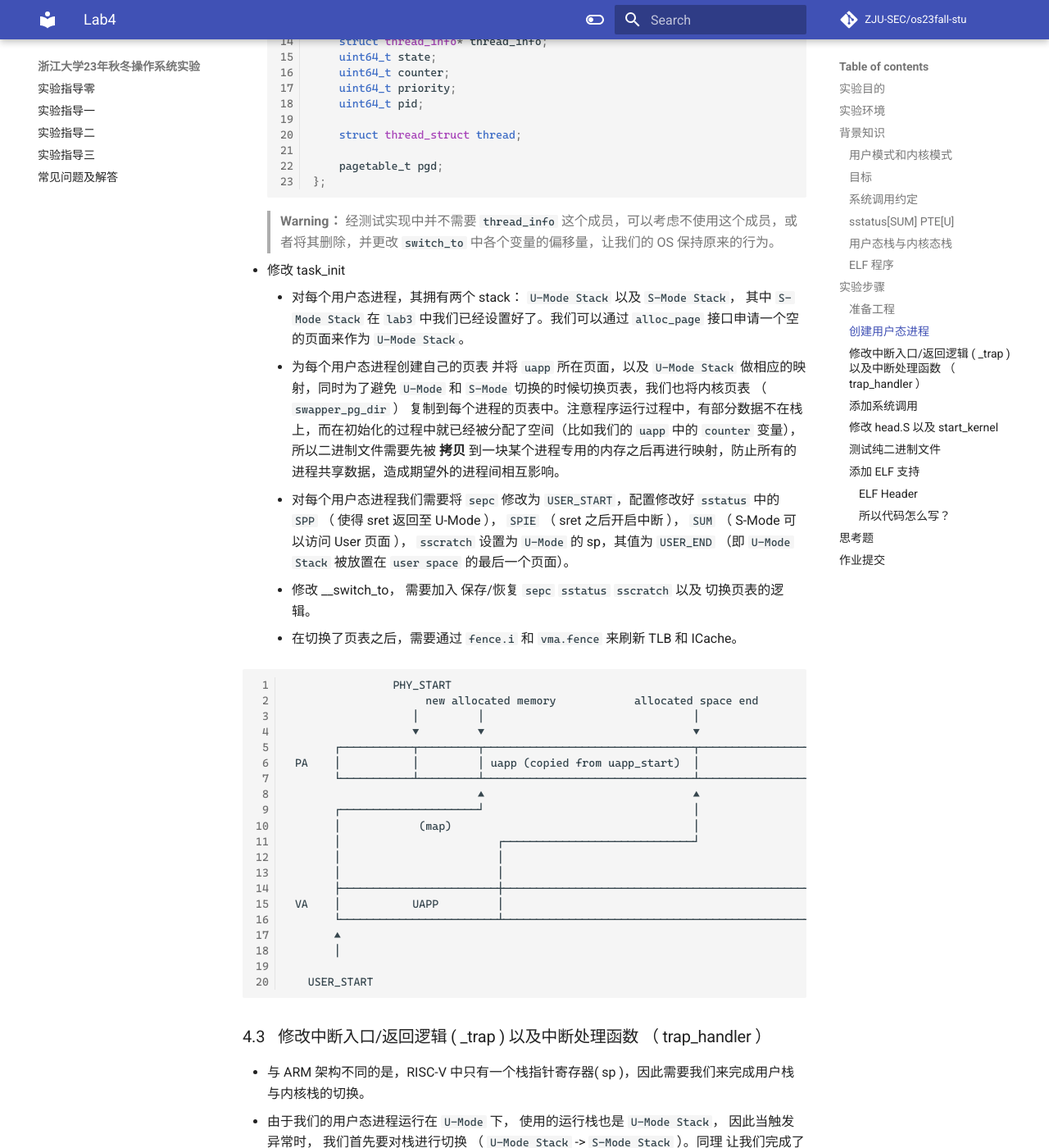
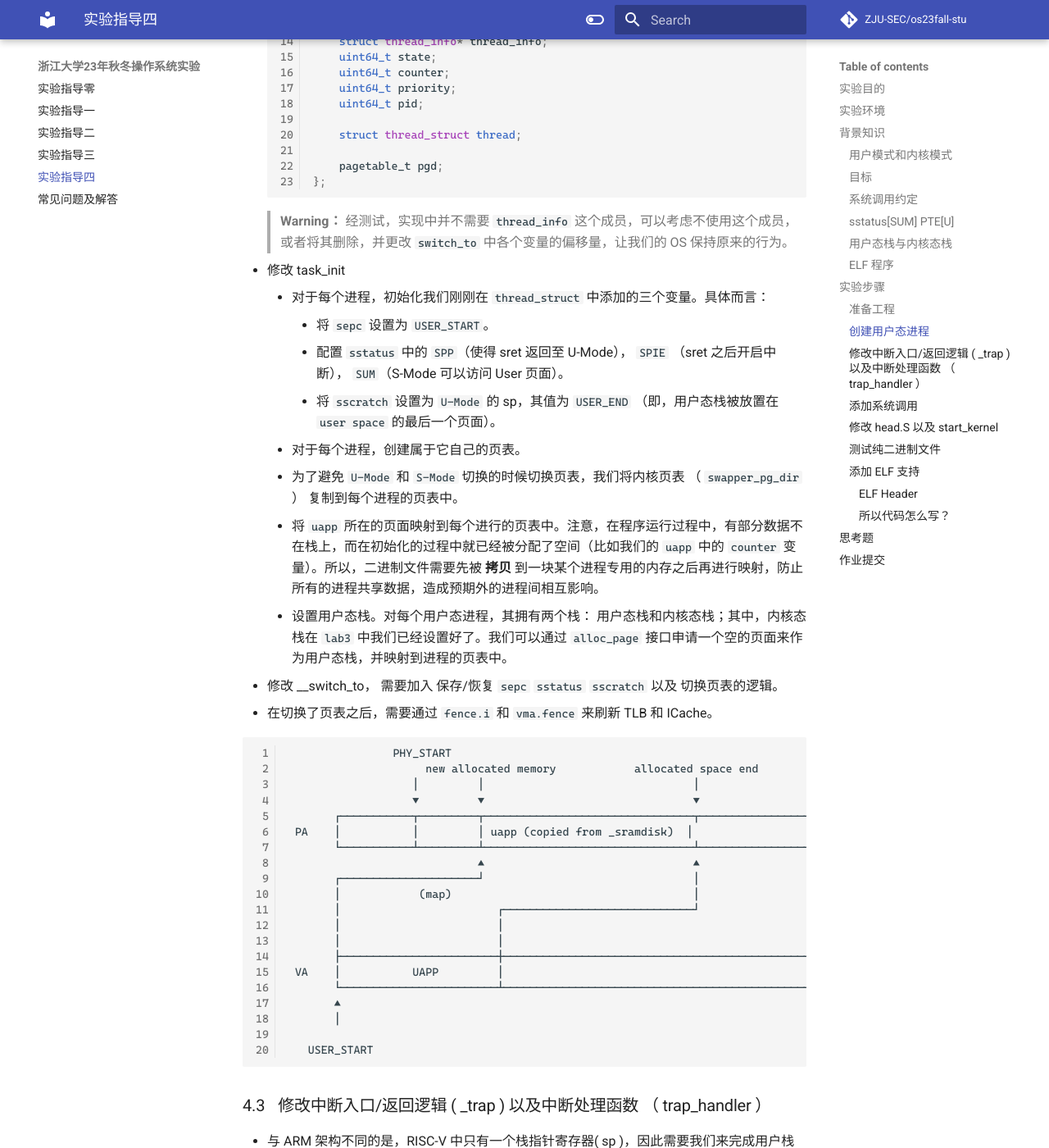
Before and after one commit to NoyException/zju_os_lab, an MkDocs documentation site: the page built from docs/lab4.md, in a window 1280 px wide and 1400 px high, scrolled down 5144 px. Shown: the whole window at 82% size. Built offline with MkDocs 1.6.1 and Material for MkDocs 9.7.7, drawn with Linux system fonts in a browser that asks for light colours; some web fonts are replaced; comment, search, counter and statistics services are not loaded; some of the changed text lies outside the part shown.

Commit message:
fix: update doc of lab4

````diff
--- a/docs/lab4.md
+++ b/docs/lab4.md
@@ -72,8 +72,8 @@ for GNU/Linux 3.2.0, not stripped
 
 ## 实验步骤
 ### 准备工程
-* 此次实验基于 lab4 同学所实现的代码进行。
-* 需要修改 `vmlinux.lds.S`，将用户态程序 `uapp` 加载至 `.data` 段。按如下修改：
+* 此次实验基于 lab3 同学所实现的代码进行。
+* 需要修改 `vmlinux.lds`，将用户态程序 `uapp` 加载至 `.data` 段。按如下修改：
 ```asm
 ...
 
@@ -86,16 +86,16 @@ for GNU/Linux 3.2.0, not stripped
         _edata = .;
 
         . = ALIGN(0x1000);
-        uapp_start = .;
+        _sramdisk = .;
         *(.uapp .uapp*)
-        uapp_end = .;
+        _eramdisk = .;
         . = ALIGN(0x1000);
 
     } >ramv AT>ram
 
 ...
 ```
-> 如果你要使用 `uapp_start` 这个符号，可以在代码里这样来声明它：`extern char uapp_start[]`，这样就可以像一个字符数组一样来访问这块内存的内容。例如，程序的第一个字节就是 `uapp_start[0]`。
+> 如果你要使用 `_sramdisk` 这个符号，可以在代码里这样来声明它：`extern char _sramdisk[]`，这样就可以像一个字符数组一样来访问这块内存的内容。例如，程序的第一个字节就是 `_sramdisk[0]`。
 
 * 需要修改 `defs.h`，在 `defs.h` **添加** 如下内容：
 ```c
@@ -187,13 +187,19 @@ struct task_struct {
     pagetable_t pgd;
 };
 ```
-> **Warning：** 经测试实现中并不需要 `thread_info` 这个成员，可以考虑不使用这个成员，或者将其删除，并更改 `switch_to` 中各个变量的偏移量，让我们的 OS 保持原来的行为。
+> **Warning：** 经测试，实现中并不需要 `thread_info` 这个成员，可以考虑不使用这个成员，或者将其删除，并更改 `switch_to` 中各个变量的偏移量，让我们的 OS 保持原来的行为。
 * 修改 task_init
-    * 对每个用户态进程，其拥有两个 stack： `U-Mode Stack` 以及 `S-Mode Stack`， 其中 `S-Mode Stack` 在 `lab3` 中我们已经设置好了。我们可以通过 `alloc_page` 接口申请一个空的页面来作为 `U-Mode Stack`。
-    * 为每个用户态进程创建自己的页表 并将 `uapp` 所在页面，以及 `U-Mode Stack` 做相应的映射，同时为了避免 `U-Mode` 和 `S-Mode` 切换的时候切换页表，我们也将内核页表 （ `swapper_pg_dir` ） 复制到每个进程的页表中。注意程序运行过程中，有部分数据不在栈上，而在初始化的过程中就已经被分配了空间（比如我们的 `uapp` 中的 `counter` 变量），所以二进制文件需要先被 **拷贝** 到一块某个进程专用的内存之后再进行映射，防止所有的进程共享数据，造成期望外的进程间相互影响。
-    * 对每个用户态进程我们需要将 `sepc` 修改为 `USER_START`，配置修改好 `sstatus` 中的 `SPP` （ 使得 sret 返回至 U-Mode ）， `SPIE` （ sret 之后开启中断 ）， `SUM` （ S-Mode 可以访问 User 页面 ）， `sscratch` 设置为 `U-Mode` 的 sp，其值为 `USER_END` （即  `U-Mode Stack` 被放置在 `user space` 的最后一个页面）。
-    * 修改 __switch_to， 需要加入 保存/恢复 `sepc` `sstatus` `sscratch` 以及 切换页表的逻辑。
-    * 在切换了页表之后，需要通过 `fence.i` 和 `vma.fence` 来刷新 TLB 和 ICache。
+    * 对于每个进程，初始化我们刚刚在 `thread_struct` 中添加的三个变量。具体而言：
+        * 将 `sepc` 设置为 `USER_START`。
+        * 配置 `sstatus` 中的 `SPP`（使得 sret 返回至 U-Mode）， `SPIE` （sret 之后开启中断）， `SUM`（S-Mode 可以访问 User 页面）。
+        * 将 `sscratch` 设置为 `U-Mode` 的 sp，其值为 `USER_END` （即，用户态栈被放置在 `user space` 的最后一个页面）。
+    * 对于每个进程，创建属于它自己的页表。
+    * 为了避免 `U-Mode` 和 `S-Mode` 切换的时候切换页表，我们将内核页表 （ `swapper_pg_dir` ） 复制到每个进程的页表中。
+    * 将 `uapp` 所在的页面映射到每个进行的页表中。注意，在程序运行过程中，有部分数据不在栈上，而在初始化的过程中就已经被分配了空间（比如我们的 `uapp` 中的 `counter` 变量）。所以，二进制文件需要先被 **拷贝** 到一块某个进程专用的内存之后再进行映射，防止所有的进程共享数据，造成预期外的进程间相互影响。
+    * 设置用户态栈。对每个用户态进程，其拥有两个栈： 用户态栈和内核态栈；其中，内核态栈在 `lab3` 中我们已经设置好了。我们可以通过 `alloc_page` 接口申请一个空的页面来作为用户态栈，并映射到进程的页表中。
+
+* 修改 __switch_to， 需要加入 保存/恢复 `sepc` `sstatus` `sscratch` 以及 切换页表的逻辑。
+* 在切换了页表之后，需要通过 `fence.i` 和 `vma.fence` 来刷新 TLB 和 ICache。
 
 ```
                 PHY_START                                                                PHY_END
@@ -201,7 +207,7 @@ struct task_struct {
                    │         │                                │                                                 │
                    ▼         ▼                                ▼                                                 ▼
        ┌───────────┬─────────┬────────────────────────────────┬─────────────────────────────────────────────────┐
- PA    │           │         │ uapp (copied from uapp_start)  │                                                 │
+ PA    │           │         │ uapp (copied from _sramdisk)  │                                                 │
        └───────────┴─────────┴────────────────────────────────┴─────────────────────────────────────────────────┘
                              ▲                                ▲
        ┌─────────────────────┘                                │
@@ -452,12 +458,12 @@ File Attributes
 .incbin "uapp"
 
 ```
-这时候从 `uapp_start` 开始的数据就变成了名为 `uapp` 的 ELF 文件，也就是说 `uapp_start` 处 32-bit 的数据不再是我们需要执行第一条指令了，而是 ELF Header 的开始。
+这时候从 `_sramdisk` 开始的数据就变成了名为 `uapp` 的 ELF 文件，也就是说 `_sramdisk` 处 32-bit 的数据不再是我们需要执行第一条指令了，而是 ELF Header 的开始。
 
 这时候就需要你对 `task_init` 中的初始化步骤进行修改。我们给出了 ELF 相关的结构体定义（`elf.h`），大家可以直接使用。你可能会使用到的结构体或者域如下：
 
 ```
-Elf64_Ehdr   // 你可以将 uapp_start 强制转化为改类型的指针，
+Elf64_Ehdr   // 你可以将 _sramdisk 强制转化为该类型的指针，
                 然后把那一块内存当成此类结构体来读其中的数据，其中包括：
     e_ident  // Magic Number, 你可以通过这个域来检测自己是不是真的正在读一个 Ehdr,
                 值一定是 7f 45 4c 46 02 01 01 00 00 00 00 00 00 00 00 00
@@ -466,8 +472,8 @@ Elf64_Ehdr   // 你可以将 uapp_start 强制转化为改类型的指针，
     e_phoff  // ELF 文件包含的 Segment 数组相对于 Ehdr 的偏移量
 
 Elf64_Phdr   // 存储了程序各个 Segment 相关的 metadata
-             // 你可以将 uapp_start + e_phoff 强制转化为此类型，就会指向第一个 Phdr,
-             // uapp_start + e_phoff + 1 * sizeof(Elf64_Phdr), 则指向第二个‘
+             // 你可以将 _sramdisk + e_phoff 强制转化为此类型，就会指向第一个 Phdr,
+             // _sramdisk + e_phoff + 1 * sizeof(Elf64_Phdr), 则指向第二个
     p_filesz // Segment 在文件中占的大小
     p_memsz  // Segment 在内存中占的大小
     p_vaddr  // Segment 起始的用户态虚拟地址
@@ -476,25 +482,25 @@ Elf64_Phdr   // 存储了程序各个 Segment 相关的 metadata
     p_flags  // Segment 的权限（包括了读、写和执行）
 
 ```
-我们可以按照这些信息，在从 `uapp_start` - `uapp_end` 这个 ELF 文件中的内容 **拷贝** 到我们开辟的内存中。
+我们可以按照这些信息，在从 `_sramdisk` - `_eramdisk` 这个 ELF 文件中的内容 **拷贝** 到我们开辟的内存中。
 
 其中相对文件偏移 `p_offset` 指出相应 segment 的内容从 ELF 文件的第 `p_offset` 字节开始, 在文件中的大小为 `p_filesz`, 它需要被分配到以 `p_vaddr` 为首地址的虚拟内存位置, 在内存中它占用大小为 `p_memsz`. 也就是说, 这个 segment 使用的内存就是 `[p_vaddr, p_vaddr + p_memsz)` 这一连续区间, 然后将 segment 的内容从ELF文件中读入到这一内存区间, 并将 `[p_vaddr + p_filesz, p_vaddr + p_memsz)` 对应的物理区间清零. （本段内容引用自[南京大学PA](https://nju-projectn.github.io/ics-pa-gitbook/ics2022/3.3.html))
 
 你也可以参考这篇 [blog](https://www.gabriel.urdhr.fr/2015/01/22/elf-linking/) 中关于 **静态** 链接程序的载入过程来进行你的载入。
 
-这里有不少例子可以举，为了避免同学们在实验中花太多时间，我们告诉大家可以怎么找到实验中这些相关变量被存在了哪里：(注意以下的 `uapp_start` 类型使用的是 `char*`，如果你在使用其他类型，需要根据你使用的类型去调整针对指针的算数运算。）
+这里有不少例子可以举，为了避免同学们在实验中花太多时间，我们告诉大家可以怎么找到实验中这些相关变量被存在了哪里：(注意以下的 `_sramdisk` 类型使用的是 `char*`，如果你在使用其他类型，需要根据你使用的类型去调整针对指针的算数运算。）
 
-* `Elf64_Ehdr* ehdr = (Elf64_Ehdr*)uapp_start`，从地址 uapp_start 开始，便是我们要找的 Ehdr.
-* `Elf64_Phdr* phdrs = (Elf64_Phdr*)(uapp_start + ehdr->phoff)`，是一个 Phdr 数组，其中的每个元素都是一个 `Elf64_Phdr`.
+* `Elf64_Ehdr* ehdr = (Elf64_Ehdr*)_sramdisk`，从地址 _sramdisk 开始，便是我们要找的 Ehdr.
+* `Elf64_Phdr* phdrs = (Elf64_Phdr*)(_sramdisk + ehdr->phoff)`，是一个 Phdr 数组，其中的每个元素都是一个 `Elf64_Phdr`.
 * `phdrs[ehdr->phnum - 1]` 是最后一个 Phdr.
 * `phdrs[0].p_type == PT_LOAD`，说明这个 Segment 的类型是 LOAD，需要在初始化时被加载进内存。
-* `(void*)(uapp_start + phdrs[1].p_offset)` 将会指向第二个段中的内容的开头.
+* `(void*)(_sramdisk + phdrs[1].p_offset)` 将会指向第二个段中的内容的开头.
 
 剩下的域的用法我们希望同学们通过阅读 `man elf` 命令和使用 [Google](google.com)（注意不是百度）来获取。大家可以参考以下的代码来将程序 load 进入内存。
 
 ```c
 static uint64_t load_program(struct task_struct* task) {
-    Elf64_Ehdr* ehdr = (Elf64_Ehdr*)uapp_start;
+    Elf64_Ehdr* ehdr = (Elf64_Ehdr*)_sramdisk;
 
     uint64_t phdr_start = (uint64_t)ehdr + ehdr->e_phoff;
     int phdr_cnt = ehdr->e_phnum;
--- a/mkdocs.yml
+++ b/mkdocs.yml
@@ -28,7 +28,7 @@ nav:
   - 实验指导一: lab1.md
   - 实验指导二: lab2.md
   - 实验指导三: lab3.md
-  # - 实验指导四: lab4.md
+  - 实验指导四: lab4.md
   # - 实验指导五: lab5.md
   # - 实验指导六: lab6.md
   # - 实验指导七: lab7.md
````
